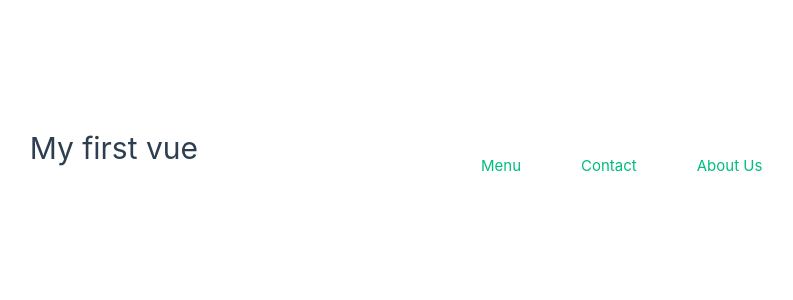
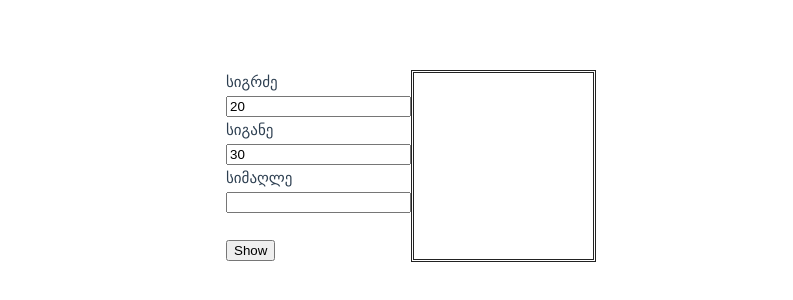
Before and after one commit to zurikelass/lovevue, a Vue app: page / in a window 1280 px wide. Shown: the part 234-534 px from the top of the page, without its empty margins (229-1022 px from the left). Built offline with nearby package versions, Linux system fonts and the light colour scheme.

Commit message:
მართკუთხედი

```diff
--- a/src/App.vue
+++ b/src/App.vue
@@ -1,39 +1,53 @@
 <script>
-import List from './List.vue'
-  export default{
-    components:{
-      List
+
+export default {
+  data() {
+    return {
+      width: 20,
+      height: 30,
+      simagle: null,
+      show: false
+    }
+  },
+  computed: {
+    calculateSpace(){
+      return this.width * this.height
     },
-    data(){
-      return{
-        pageTitle:"My first vue",
-        data: [
-         {
-          id:1,
-          title: "Menu",
-          url:"https://devcamp.com/trails/44/campsites/281/guides/working-links-vue-js",
-          description:"This is Main Menu"
-         },
-         {
-          id:2,
-          title: "Contact",
-          url:"https://devcamp.com/trails/44/campsites/281/guides/working-links-vue-js",
-          description:"This is contact",
-         } ,
-        {
-          id:3,
-          title: "About Us",
-          url:"https://devcamp.com/trails/44/campsites/281/guides/working-links-vue-js",
-          description: "This is About us",
-        },
-        ]
-      }
+    calculateMoculoba(){
+      return this.calculateSpace * this.simagle
+    },
+    calculateForm1(){
+      return this.calculateSpace
 
     }
+  }
+}
 
-  }
 </script>
+
 <template>
-  <h1>{{pageTitle}}</h1>
-  <List :data="data"/>
+  <div>
+    <form>
+
+      <label>სიგრძე</label><br />
+      <input v-model="width" /><br />
+
+      <label>სიგანე</label><br />
+      <input v-model="height" /><br />
+
+      <label>სიმაღლე</label><br />
+      <input v-model="simagle" /><br />
+    </form>
+    <br />
+    <button @click.prevent="show = !show">
+      <span v-if="!show">Show</span>
+      <span v-if="show">Hide</span>
+    </button>
+    <p v-if="show">ფართობი: {{ calculateSpace }}</p>
+    <p v-if="show">მოცულობა: {{ calculateMoculoba }}</p>
+  </div>
+
+  <div class="Form1">
+
+  </div>
 </template>
--- a/src/assets/base.css
+++ b/src/assets/base.css
@@ -72,3 +72,10 @@
   -webkit-font-smoothing: antialiased;
   -moz-osx-font-smoothing: grayscale;
 }
+
+.Form1{
+
+  border-color: #222222;
+  border-style: double;
+
+}
```
